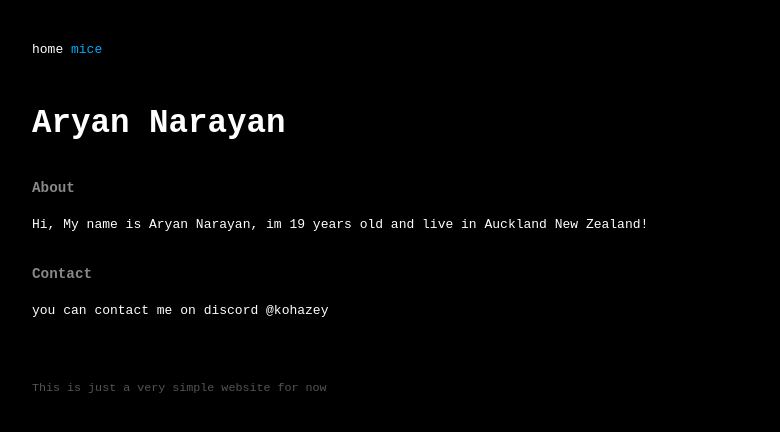
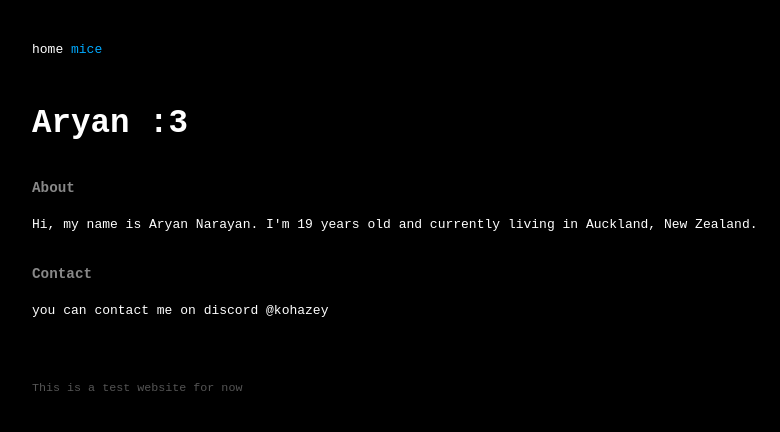
Before and after one commit to intelarc/Aryans-Website, a plain HTML site: page index.html in a window 1280 px wide. Shown: the whole page, without its empty margins (8-788 px from the left). Drawn offline with Linux system fonts and the light colour scheme.

Commit message:
Version one

```diff
--- a/index.html
+++ b/index.html
@@ -13,10 +13,10 @@
        <a href="#mice">mice</a>
    </div>
 
-  <h1>Aryan Narayan</h1>
+  <h1>Aryan :3</h1>
 
   <h2>About</h2>
-  <p>Hi, My name is Aryan Narayan, im 19 years old and live in Auckland New Zealand!</p>
+  <p>Hi, my name is Aryan Narayan. I'm 19 years old and currently living in Auckland, New Zealand.</p>
 
   <h2>Contact</h2>
   <p>you can contact me on discord @kohazey</p>
@@ -25,7 +25,7 @@
   <p></p>
 
   <div class="footer">
-      <p>This is just a very simple website for now </p>
+      <p>This is a test website for now</p>
   </div>
 
 </body>
```
